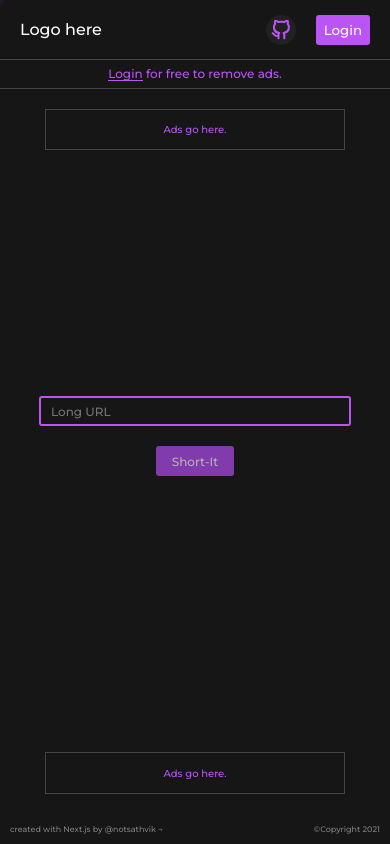
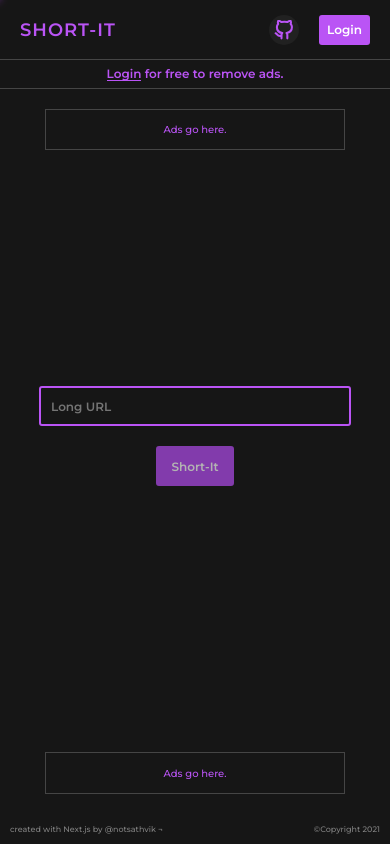
Before and after one commit to sathvikmurthy/short-it, a Next.js app: page / in a window 390 px wide. Built offline with nearby package versions, Linux system fonts and the light colour scheme; no server answers.

Commit message:
maybe final

```diff
--- a/components/HomeComponent.js
+++ b/components/HomeComponent.js
@@ -25,7 +25,7 @@ const StyledCircularProgress = withStyles({
 })(CircularProgress);
 
 
-function HomeComponent() {
+export default function HomeComponent() {
 
 	const [userEmail, setUserEmail] = useRecoilState(userEmailState);
 	const [topLoad, setTopLoad] = useRecoilState(topLoadState);
@@ -57,7 +57,7 @@ function HomeComponent() {
 		setShortLoad(true);
 		setTopLoad(true);
 
-		await Axios.post("https://firebasedynamiclinks.googleapis.com/v1/shortLinks?key=AIzaSyDmSHyTlTvf0WdW_22cL4LC7ESM6EydIII", postLinkData)
+		await Axios.post(`https://firebasedynamiclinks.googleapis.com/v1/shortLinks?key=${process.env.NEXT_PUBLIC_FIREAPIKEY}`, postLinkData)
 		.then((res) => {
 			setServerLink(res.data.shortLink);
 			setSnackText("Link Shortened!");
@@ -66,6 +66,12 @@ function HomeComponent() {
 			setTimeout(() => {
 				setIsSnackbar(false);
 			}, 3000);
+
+			setShortLoad(false);
+			setTopLoad(false);
+		})
+		.catch((error) => {
+			setServerLink("Sorry there seems to be an error.");
 
 			setShortLoad(false);
 			setTopLoad(false);
@@ -176,6 +182,13 @@ function HomeComponent() {
 	}
 }
 
+export async function getServerSideProps() {
 
+	console.log(process.env.DYNAMIC_KEY)
 
-export default HomeComponent;
+	return {
+		props: {
+			hello: 'world'
+		}
+	}
+}
--- a/components/Nav.js
+++ b/components/Nav.js
@@ -33,10 +33,10 @@ function Nav() {
 
 	const [isDrop, setIsDrop] = useState(false);
 
-	const logOut = () => {
+	const logOut = async () => {
 		setTopLoad(true);
 
-		authe.signOut().then(() => {
+		await authe.signOut().then(() => {
 			localStorage.removeItem('userEmail');
 			localStorage.removeItem('userLogo');
 			localStorage.removeItem('userName');
@@ -61,7 +61,7 @@ function Nav() {
 		} else {
 
 		}
-	}, [userEmail, userName, userLogo])
+	}, [userEmail, userName, userLogo]);
 
 	useEffect(() => {
 		if(userEmail) {
@@ -87,18 +87,18 @@ function Nav() {
 		<nav className={styles.nav}>
 			<LoadingBar color='#ba54f5' ref={ref} />
 
-			<div className={styles.nav__leftmenu}>
-				<Link href="/"><span>Logo here</span></Link>
+			<div title="Short-It" className={styles.nav__leftmenu}>
+				<Link href="/" >SHORT-IT</Link>
 			</div>
 
 			<div className={styles.nav__rightmenu}>
 
 				<ul>
-					<Tooltip title="Open Source" arrow><button className={styles.nav__github}><Image src={GitHubIcon} /></button></Tooltip>
+					<Tooltip title="Open Source" arrow><button onClick={() => window.open("https://github.com/notsathvik/short-it")} className={styles.nav__github}><Image src={GitHubIcon} /></button></Tooltip>
 				</ul>
 
 				{isUser ?
-					(<button onClick={() => setIsDrop(!isDrop)} className={styles.nav__logobtn} ><StyledAvatar src={userLogo}/></button>)
+					(<button onClick={() => setIsDrop(!isDrop)} className={styles.nav__logobtn} ><StyledAvatar src={userLogo} alt={userName}/></button>)
 				:
 					(<Link href="/login"><button className={styles.nav__login}>Login</button></Link>)
 				}
--- a/components/SidebarAd.js
+++ b/components/SidebarAd.js
@@ -2,7 +2,7 @@ import React from "react";
 
 export default function SidebarAd({ children }) {
 	return(
-		<div style={{ color: '#ba54f5', width: '100%', height: '100%', border: '1px solid rgba(255,255,255,0.2)', alignItems: 'center', justifyContent: 'center', display: 'flex', fontSize: '12px'}}>
+		<div style={{ color: '#ba54f5', width: '100%', height: '100%', border: '1px solid rgba(255,255,255,0.2)', alignItems: 'center', justifyContent: 'center', display: 'flex', fontSize: '12px', fontWeight: '500'}}>
 			Ads go here.
 		</div>
 	)
--- a/pages/index.js
+++ b/pages/index.js
@@ -6,8 +6,11 @@ export default function Home() {
   return (
     <div className={styles.App}>
       <Head>
-        <title>Short-It</title>
-        <meta name="description" content="Free Url Shortener" />
+        <title>Short-It - Free URL Shortener</title>
+        <meta name="description" content="Free URL shortener to create perfect URLs. Short-It helps you create shortlinks in just a couple of seconds." />
+        <meta name="keywords" content="Url Shortener, Url, Free Url shortener, Bitly, Google Url Shortener" />
+        <meta name="copyright" content="Short-It" />
+        <meta name="language" content="EN" />
       </Head>
 
       <HomeComponent />
--- a/styles/Dropdown.module.css
+++ b/styles/Dropdown.module.css
@@ -78,6 +78,7 @@
 .dropdown__titles {
 	font-size: 12px;
 	transition: 400ms;
+	font-weight: 600;
 }
 
 .dropdown__name {
@@ -88,6 +89,7 @@
 	margin-top: 3px;
 	color: var(--secondarycolor);
 	transition: 400ms;
+	font-weight: 500;
 }
 
 .rows__container >  a {
@@ -95,6 +97,7 @@
 	text-decoration: none;
 	font-size: 12px;
 	transition: 400ms;
+	font-weight: 600;
 }
 
 @media all and (max-width: 768px) {
--- a/styles/HomeComponent.module.css
+++ b/styles/HomeComponent.module.css
@@ -28,6 +28,7 @@
 	justify-content: center;
 	color: white;
 	font-size: 14px;
+	font-weight: 600;
 }
 
 .home__loginmsg > span > a {
@@ -97,6 +98,8 @@
 }
 
 .home__linkinput {
+	font-weight: 600;
+	font-size: 14px;
 	width: 50%;
 	height: 40px;
 	outline: none;
@@ -109,7 +112,12 @@
 	margin-right: 10px;
 }
 
+.home__linkinput::selection {
+	background-color: var(--secondarycolor);
+}
+
 .home__linksubmitdisabled, .home__linksubmit {
+	font-weight: 600;
 	border-radius: 3px;
 	transition: 400ms;
 	color: var(--quaternarycolor);
@@ -149,6 +157,7 @@
 }
 
 .home__shortlinkinput {
+	font-weight: 600;
 	height: 40px;
 	width: 40%;
 	background-color: inherit;
@@ -159,6 +168,10 @@
 	text-align: center;
 	background-color: var(--teritiarycolor);
 	border-radius: 3px;
+}
+
+.home__shortlinkinput::selection {
+	background-color: var(--secondarycolor);
 }
 
 .home__copyshort {
@@ -175,6 +188,10 @@
 	align-items: center;
 	justify-content: center;
 	cursor: pointer;
+}
+
+.MuiSnackbarContent-message {
+	font-size: 8px;
 }
 
 @media all and (max-width: 768px) {
@@ -205,7 +222,7 @@
 
 	.home__linkinput {
 		width: 80%;
-		height: 30px;
+		height: 40px;
 		font-size: 12px;
 		margin-right: 0px;
 		border: 2px solid var(--secondarycolor);
@@ -214,7 +231,7 @@
 
 	.home__linksubmitdisabled, .home__linksubmit {
 		width: 20%;
-		height: 30px;
+		height: 40px;
 		font-size: 12px;
 		margin-left: 0px;
 		margin-top: 10px;
@@ -226,14 +243,14 @@
 	}
 
 	.home__shortlinkinput {
-		height: 30px;
+		height: 40px;
 		font-size: 12px;
 		margin-right: 0px;
 		width: 60%;
 	}
 
 	.home__copyshort {
-		height: 30px;
-		width: 8%;
+		height: 40px;
+		width: 10%;
 	}
 }
--- a/styles/Login.module.css
+++ b/styles/Login.module.css
@@ -11,6 +11,7 @@
 
 .login__heading {
 	color: var(--quaternarycolor);
+	font-weight: 600;
 }
 
 .login__google, .login__github {
@@ -26,6 +27,8 @@
 	color: var(--quaternarycolor);
 	cursor: pointer;
 	border: none;
+	outline: none;
+	font-weight: 600;
 }
 
 .login__google {
@@ -51,6 +54,7 @@
 	width: 30%;
 	text-align: center;
 	font-size: 12px;
+	font-weight: 500;
 }
 
 @media all and (max-width: 768px) {
@@ -61,7 +65,7 @@
 	}
 
 	.login__google, .login__github {
-		height: 30px;
+		height: 35px;
 		width: 60%;
 	}
 
--- a/styles/Nav.module.css
+++ b/styles/Nav.module.css
@@ -60,6 +60,9 @@
 	border-radius: 3px;
 	background-color: var(--secondarycolor);
 	border: none;
+	outline: none;
+	font-weight: 600;
+	font-size: 12px;
 	color: var(--quaternarycolor);
 	display: flex;
 	align-items: center;
@@ -71,6 +74,14 @@
 	margin-left: 20px;
 }
 
+.nav__leftmenu > a {
+	color: var(--secondarycolor);
+	font-size: 20px;
+	letter-spacing: 1px;
+	font-weight: 600;
+	text-decoration: none;
+}
+
 .nav__logobtn {
 	height: 30px;
 	width: 30px;
@@ -78,4 +89,11 @@
 	box-sizing: content-box;
 	border: 2px solid var(--secondarycolor);
 	cursor: pointer;
+	outline: none;
 }
+
+@media all and (max-width: 768px) {
+	.nav__leftmenu > a {
+		font-size: 18px;
+	}
+}
--- a/utils/firebase.js
+++ b/utils/firebase.js
@@ -1,13 +1,13 @@
 import firebase from "firebase";
 
 var config = {
-	apiKey: "AIzaSyDmSHyTlTvf0WdW_22cL4LC7ESM6EydIII",
-  	authDomain: "short-it-links.firebaseapp.com",
-  	projectId: "short-it-links",
-  	storageBucket: "short-it-links.appspot.com",
-  	messagingSenderId: "660642584245",
-  	appId: "1:660642584245:web:ea207fbcc6c41f72a510fc",
-  	measurementId: "G-N3VYJDH0XF"
+	apiKey: `${process.env.NEXT_PUBLIC_FIREAPIKEY}`,
+  	authDomain: `${process.env.NEXT_PUBLIC_FIREAUTHDOMAIN}`,
+  	projectId: `${process.env.NEXT_PUBLIC_FIREPROJECTID}`,
+  	storageBucket: `${process.env.NEXT_PUBLIC_FIRESTORAGEBUCKET}`,
+  	messagingSenderId: `${process.env.NEXT_PUBLIC_FIREMESSAGINGSENDERID}`,
+  	appId: `${process.env.NEXT_PUBLIC_FIREAPPID}`,
+  	measurementId: `${process.env.NEXT_PUBLIC_MEASUREMENTID}`
 }
 
 const shortitApp = !firebase.apps.length ? firebase.initializeApp(config) : firebase.app();
```
Also changed, not shown: pages/login.js (+9 -5 lines), utils/analytics.js (deleted, +0 -9 lines), 1 other file (tests, documents, lock files or other folders).
